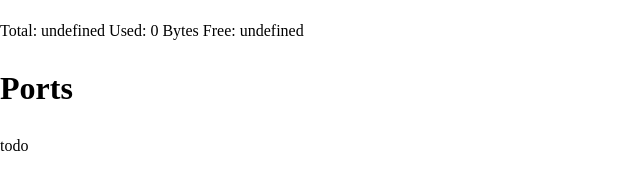
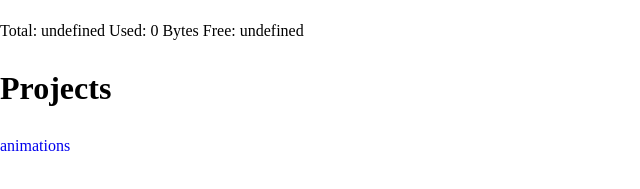
Before and after one commit to lostfiddler/dashboard, a plain HTML site: page frontEnd/index.html in a window 1280 px wide. Shown: the part 287-476 px from the top of the page, without its empty margins (0-640 px from the left). Drawn offline with Linux system fonts and the light colour scheme; no server answers.

Commit message:
rename ports to projects, added a current project

```diff
--- a/frontEnd/index.html
+++ b/frontEnd/index.html
@@ -18,8 +18,8 @@
             <span id='memory'></span>
         </div>
         <div>
-            <h1>Ports</h1>
-            todo
+            <h1>Projects</h1>
+            <a href="http://pi-ian.attlocal.net:7000">animations</a>
         </div>
 
         <script src=js/main.js type=module></script>
```
